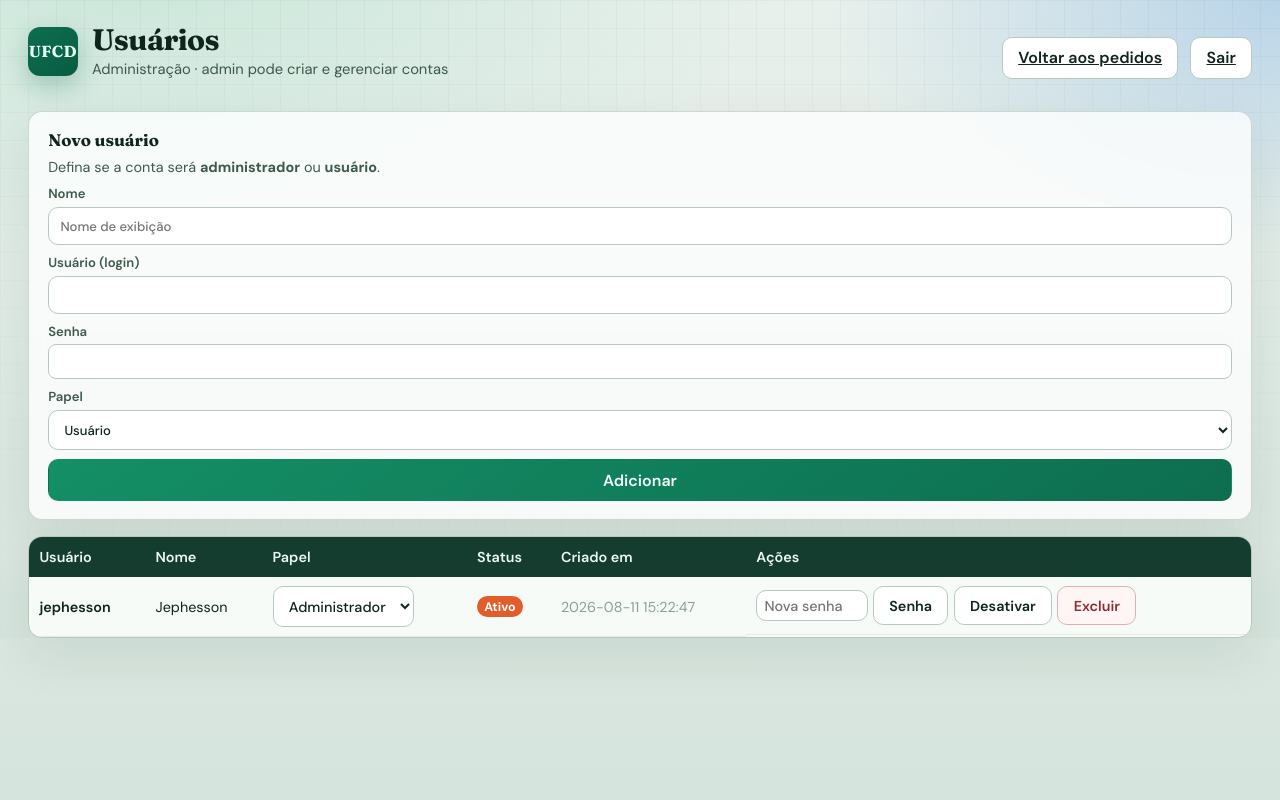
After one commit to drjephesson-cpu/pedidos-ufcd, a Flask app: page /usuarios in a window 1280 px wide. The commit adds this page. Run offline with Flask 3, Linux system fonts and the light colour scheme; the visitor is signed in with stand-in values (Sample User, id 1); data comes from the database, SQL or seed files in the repository.

Commit message:
Add login, admin role, and user management.

```diff
--- a/app.py
+++ b/app.py
@@ -34,6 +34,14 @@ from openpyxl import Workbook, load_workbook
 from openpyxl.styles import Alignment, Border, Font, PatternFill, Side
 from werkzeug.utils import secure_filename
 
+from auth import (
+    UserStore,
+    admin_required,
+    current_user,
+    is_admin,
+    login_required,
+)
+
 BASE = Path(__file__).resolve().parent
 DATA = BASE / "data"
 # No Vercel o filesystem do deploy é só leitura; gravações vão para /tmp
@@ -44,9 +52,11 @@ DATA.mkdir(exist_ok=True)
 
 CATALOGO_PATH = DATA / "catalogo.json"  # fixo no repositório
 ESTOQUE_PATH = WRITABLE / "estoque_atual.json"
+USERS_DB = WRITABLE / "users.db"
 
 app = Flask(__name__)
 app.secret_key = os.environ.get("SECRET_KEY", "pedido-estoque-ufcd-local")
+users = UserStore(USERS_DB)
 
 # Abas na mesma ordem da planilha (exceto Estoque)
 ABA_ORDEM_PADRAO = [
@@ -394,7 +404,88 @@ def montar_aba(aba_id: str, catalogo: dict, saldos: dict, manuais: dict) -> list
     return result
 
 
+@app.route("/login", methods=["GET", "POST"])
+def login():
+    if session.get("user"):
+        return redirect(url_for("index"))
+    if request.method == "POST":
+        username = request.form.get("username", "")
+        password = request.form.get("password", "")
+        user = users.authenticate(username, password)
+        if user:
+            session["user"] = user
+            session.pop("manuais", None)
+            nxt = request.args.get("next") or url_for("index")
+            if not nxt.startswith("/"):
+                nxt = url_for("index")
+            flash(f"Olá, {user['nome']}!", "ok")
+            return redirect(nxt)
+        flash("Usuário ou senha inválidos.", "erro")
+    return render_template("login.html")
+
+
+@app.route("/logout", methods=["POST", "GET"])
+def logout():
+    session.clear()
+    flash("Sessão encerrada.", "ok")
+    return redirect(url_for("login"))
+
+
+@app.route("/usuarios", methods=["GET", "POST"])
+@admin_required
+def usuarios():
+    if request.method == "POST":
+        ok, msg = users.create_user(
+            username=request.form.get("username", ""),
+            password=request.form.get("password", ""),
+            role=request.form.get("role", "usuario"),
+            nome=request.form.get("nome", ""),
+        )
+        flash(msg, "ok" if ok else "erro")
+        return redirect(url_for("usuarios"))
+    return render_template(
+        "usuarios.html",
+        lista=users.list_users(),
+        user=current_user(),
+        is_admin=True,
+    )
+
+
+@app.route("/usuarios/<int:user_id>/papel", methods=["POST"])
+@admin_required
+def usuarios_papel(user_id: int):
+    ok, msg = users.set_role(user_id, request.form.get("role", "usuario"))
+    flash(msg, "ok" if ok else "erro")
+    return redirect(url_for("usuarios"))
+
+
+@app.route("/usuarios/<int:user_id>/ativo", methods=["POST"])
+@admin_required
+def usuarios_ativo(user_id: int):
+    ativo = request.form.get("ativo") == "1"
+    ok, msg = users.set_ativo(user_id, ativo)
+    flash(msg, "ok" if ok else "erro")
+    return redirect(url_for("usuarios"))
+
+
+@app.route("/usuarios/<int:user_id>/excluir", methods=["POST"])
+@admin_required
+def usuarios_excluir(user_id: int):
+    ok, msg = users.delete_user(user_id)
+    flash(msg, "ok" if ok else "erro")
+    return redirect(url_for("usuarios"))
+
+
+@app.route("/usuarios/<int:user_id>/senha", methods=["POST"])
+@admin_required
+def usuarios_senha(user_id: int):
+    ok, msg = users.change_password(user_id, request.form.get("password", ""))
+    flash(msg, "ok" if ok else "erro")
+    return redirect(url_for("usuarios"))
+
+
 @app.route("/")
+@login_required
 def index():
     catalogo = load_catalogo()
     saldos = estoque_saldos()
@@ -457,10 +548,13 @@ def index():
         contagens=contagens,
         hoje=date.today().strftime("%d/%m/%Y"),
         total_catalogo=sum(a.get("count", 0) for a in abas_sorted),
+        user=current_user(),
+        is_admin=is_admin(),
     )
 
 
 @app.route("/importar/catalogo", methods=["POST"])
+@login_required
 def importar_catalogo():
     f = request.files.get("arquivo")
     password = (request.form.get("senha") or "").strip() or None
@@ -484,6 +578,7 @@ def importar_catalogo():
 
 
 @app.route("/importar/estoque", methods=["POST"])
+@login_required
 def importar_estoque():
     f = request.files.get("arquivo")
     if not f or not f.filename:
@@ -502,6 +597,7 @@ def importar_estoque():
 
 
 @app.route("/api/manual", methods=["POST"])
+@login_required
 def api_manual():
     data = request.get_json(force=True)
     cod = str(data.get("codigo", ""))
@@ -517,6 +613,7 @@ def api_manual():
 
 
 @app.route("/exportar")
+@login_required
 def exportar():
     catalogo = load_catalogo()
     saldos = estoque_saldos()
@@ -604,6 +701,7 @@ def exportar():
 
 
 @app.route("/api/status")
+@login_required
 def api_status():
     cat = load_catalogo()
     return jsonify(
--- a/public/style.css
+++ b/public/style.css
@@ -139,6 +139,127 @@ body > * { position: relative; z-index: 1; }
   border-color: transparent;
   color: #f3fff9;
 }
+
+.btn-danger {
+  border-color: #e0b0b0;
+  color: var(--danger);
+  background: #fff5f5;
+}
+
+.btn-block { width: 100%; justify-content: center; }
+
+.user-chip {
+  display: inline-flex;
+  align-items: center;
+  gap: 0.45rem;
+  background: rgba(255,255,255,0.75);
+  border: 1px solid var(--line);
+  border-radius: 999px;
+  padding: 0.35rem 0.7rem;
+  font-size: 0.88rem;
+  font-weight: 600;
+}
+
+.role-tag {
+  font-size: 0.7rem;
+  text-transform: uppercase;
+  letter-spacing: 0.04em;
+  background: #143d2f;
+  color: #eef8f3;
+  border-radius: 999px;
+  padding: 0.15rem 0.45rem;
+}
+
+/* Login */
+.login-page {
+  min-height: 100vh;
+  display: grid;
+  place-items: center;
+  padding: 1.5rem;
+}
+
+.login-card {
+  width: min(420px, 100%);
+  background: var(--panel);
+  backdrop-filter: blur(12px);
+  border: 1px solid rgba(183, 201, 191, 0.7);
+  border-radius: 18px;
+  padding: 1.6rem 1.5rem 1.4rem;
+  box-shadow: var(--shadow);
+  display: grid;
+  gap: 0.9rem;
+  animation: rise 0.5s ease both;
+}
+
+.login-brand {
+  text-align: center;
+  display: grid;
+  gap: 0.35rem;
+  justify-items: center;
+  margin-bottom: 0.4rem;
+}
+
+.login-brand h1 {
+  margin: 0;
+  font-family: var(--display);
+  font-size: 1.7rem;
+}
+
+.login-brand p {
+  margin: 0;
+  color: var(--ink-soft);
+  font-size: 0.92rem;
+}
+
+.login-form {
+  display: grid;
+  gap: 0.75rem;
+}
+
+.login-form label,
+.field {
+  display: grid;
+  gap: 0.3rem;
+  font-size: 0.82rem;
+  font-weight: 600;
+  color: var(--ink-soft);
+}
+
+.login-form input,
+.field input,
+.field select,
+.inline-form input,
+.inline-form select {
+  border: 1px solid var(--line);
+  border-radius: 10px;
+  padding: 0.6rem 0.7rem;
+  font: inherit;
+  font-weight: 500;
+  color: var(--ink);
+  background: #fff;
+}
+
+.users-table { margin-top: 0.5rem; max-height: none; }
+
+.actions {
+  display: flex;
+  flex-wrap: wrap;
+  gap: 0.35rem;
+  align-items: center;
+}
+
+.inline-form {
+  display: inline-flex;
+  gap: 0.3rem;
+  align-items: center;
+  margin: 0;
+}
+
+.inline-form input[type="password"] {
+  width: 7rem;
+  padding: 0.35rem 0.45rem;
+}
+
 
 .flash-wrap {
   padding: 0 1.75rem;
--- /dev/null
+++ b/templates/usuarios.html
@@ -0,0 +1,120 @@
+<!DOCTYPE html>
+<html lang="pt-BR">
+<head>
+  <meta charset="UTF-8" />
+  <meta name="viewport" content="width=device-width, initial-scale=1" />
+  <title>Usuários — Pedidos UFCD</title>
+  <link rel="preconnect" href="https://fonts.googleapis.com" />
+  <link rel="preconnect" href="https://fonts.gstatic.com" crossorigin />
+  <link href="https://fonts.googleapis.com/css2?family=DM+Sans:opsz,wght@9..40,400;9..40,500;9..40,600;9..40,700&family=Fraunces:opsz,wght@9..144,700&display=swap" rel="stylesheet" />
+  <link rel="stylesheet" href="/style.css" />
+</head>
+<body>
+  <div class="bg-grid" aria-hidden="true"></div>
+
+  <header class="top">
+    <div class="brand">
+      <span class="brand-mark">UFCD</span>
+      <div>
+        <h1>Usuários</h1>
+        <p class="subtitle">Administração · admin pode criar e gerenciar contas</p>
+      </div>
+    </div>
+    <div class="top-meta">
+      <a class="btn" href="{{ url_for('index') }}">Voltar aos pedidos</a>
+      <a class="btn" href="{{ url_for('logout') }}">Sair</a>
+    </div>
+  </header>
+
+  {% with messages = get_flashed_messages(with_categories=true) %}
+    {% if messages %}
+      <div class="flash-wrap">
+        {% for cat, msg in messages %}
+          <div class="flash flash-{{ cat }}">{{ msg }}</div>
+        {% endfor %}
+      </div>
+    {% endif %}
+  {% endwith %}
+
+  <section class="panel imports">
+    <form class="import-box" method="post" action="{{ url_for('usuarios') }}">
+      <h2>Novo usuário</h2>
+      <p>Defina se a conta será <strong>administrador</strong> ou <strong>usuário</strong>.</p>
+      <label class="field">
+        Nome
+        <input type="text" name="nome" placeholder="Nome de exibição" />
+      </label>
+      <label class="field">
+        Usuário (login)
+        <input type="text" name="username" required autocomplete="off" />
+      </label>
+      <label class="field">
+        Senha
+        <input type="password" name="password" required autocomplete="new-password" />
+      </label>
+      <label class="field">
+        Papel
+        <select name="role">
+          <option value="usuario">Usuário</option>
+          <option value="admin">Administrador</option>
+        </select>
+      </label>
+      <button type="submit" class="btn btn-primary">Adicionar</button>
+    </form>
+  </section>
+
+  <div class="table-wrap users-table">
+    <table>
+      <thead>
+        <tr>
+          <th>Usuário</th>
+          <th>Nome</th>
+          <th>Papel</th>
+          <th>Status</th>
+          <th>Criado em</th>
+          <th>Ações</th>
+        </tr>
+      </thead>
+      <tbody>
+        {% for u in lista %}
+        <tr class="{% if not u.ativo %}row-sem{% endif %}">
+          <td class="mono">{{ u.username }}</td>
+          <td>{{ u.nome }}</td>
+          <td>
+            <form method="post" action="{{ url_for('usuarios_papel', user_id=u.id) }}" class="inline-form">
+              <select name="role" onchange="this.form.submit()">
+                <option value="usuario" {% if u.role == 'usuario' %}selected{% endif %}>Usuário</option>
+                <option value="admin" {% if u.role == 'admin' %}selected{% endif %}>Administrador</option>
+              </select>
+            </form>
+          </td>
+          <td>
+            {% if u.ativo %}
+              <span class="pill sim">Ativo</span>
+            {% else %}
+              <span class="pill neutro">Inativo</span>
+            {% endif %}
+          </td>
+          <td class="muted">{{ u.criado_em }}</td>
+          <td class="actions">
+            <form method="post" action="{{ url_for('usuarios_senha', user_id=u.id) }}" class="inline-form">
+              <input type="password" name="password" placeholder="Nova senha" required />
+              <button type="submit" class="btn">Senha</button>
+            </form>
+            <form method="post" action="{{ url_for('usuarios_ativo', user_id=u.id) }}" class="inline-form">
+              <input type="hidden" name="ativo" value="{{ 0 if u.ativo else 1 }}" />
+              <button type="submit" class="btn">{{ 'Desativar' if u.ativo else 'Ativar' }}</button>
+            </form>
+            <form method="post" action="{{ url_for('usuarios_excluir', user_id=u.id) }}" class="inline-form" onsubmit="return confirm('Excluir {{ u.username }}?');">
+              <button type="submit" class="btn btn-danger">Excluir</button>
+            </form>
+          </td>
+        </tr>
+        {% else %}
+        <tr><td colspan="6" class="empty">Nenhum usuário.</td></tr>
+        {% endfor %}
+      </tbody>
+    </table>
+  </div>
+</body>
+</html>
```
Also changed, not shown: auth.py (added, +225 -0 lines), static/style.css (+121 -0 lines), templates/index.html (+8 -0 lines), templates/login.html (added, +42 -0 lines), 1 other file.
